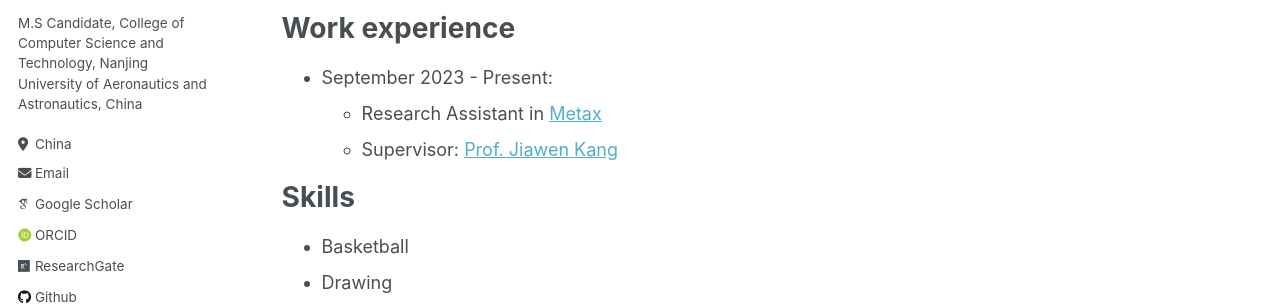
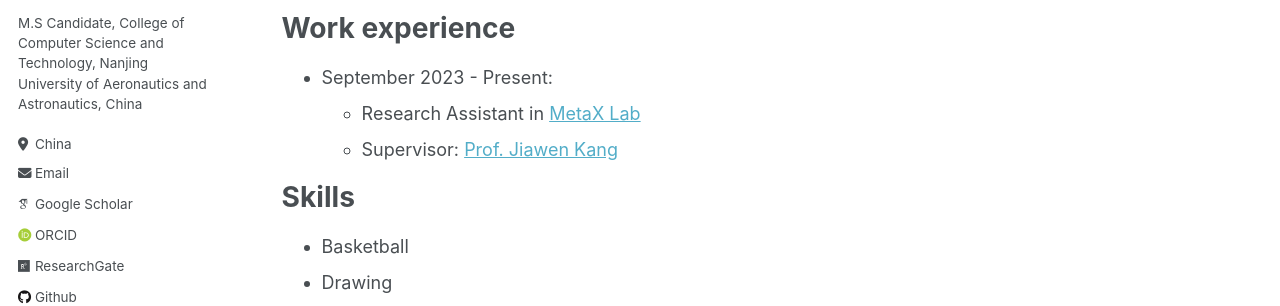
Before and after one commit to JinboWen00/JinboWen00.github.io, a Jekyll site: the page built from _pages/cv.md, in a window 1280 px wide and 900 px high. Shown: the part 269-575 px from the top of the window. Built offline with Jekyll 4.4.1, drawn with Linux system fonts in a browser that asks for light colours; some web fonts are replaced.

Commit message:
Update cv.md

```diff
--- a/_pages/cv.md
+++ b/_pages/cv.md
@@ -17,7 +17,7 @@ Education
 Work experience
 ======
 * September 2023 - Present:
-  * Research Assistant in [Metax](https://www.metaxlab.top/)
+  * Research Assistant in [MetaX Lab](https://www.metaxlab.top/)
   * Supervisor: [Prof. Jiawen Kang](https://teacher.gdut.edu.cn/kangjiawen/zh_CN/index.htm)
 
 
```
